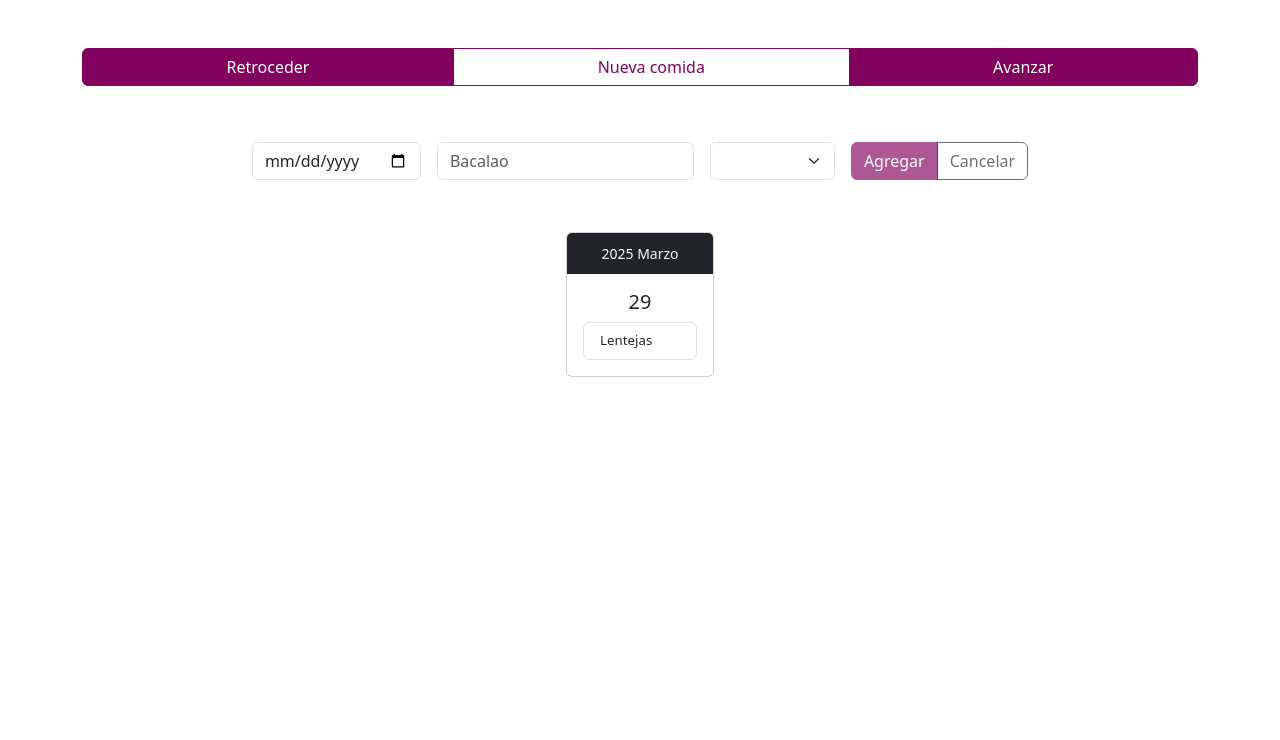
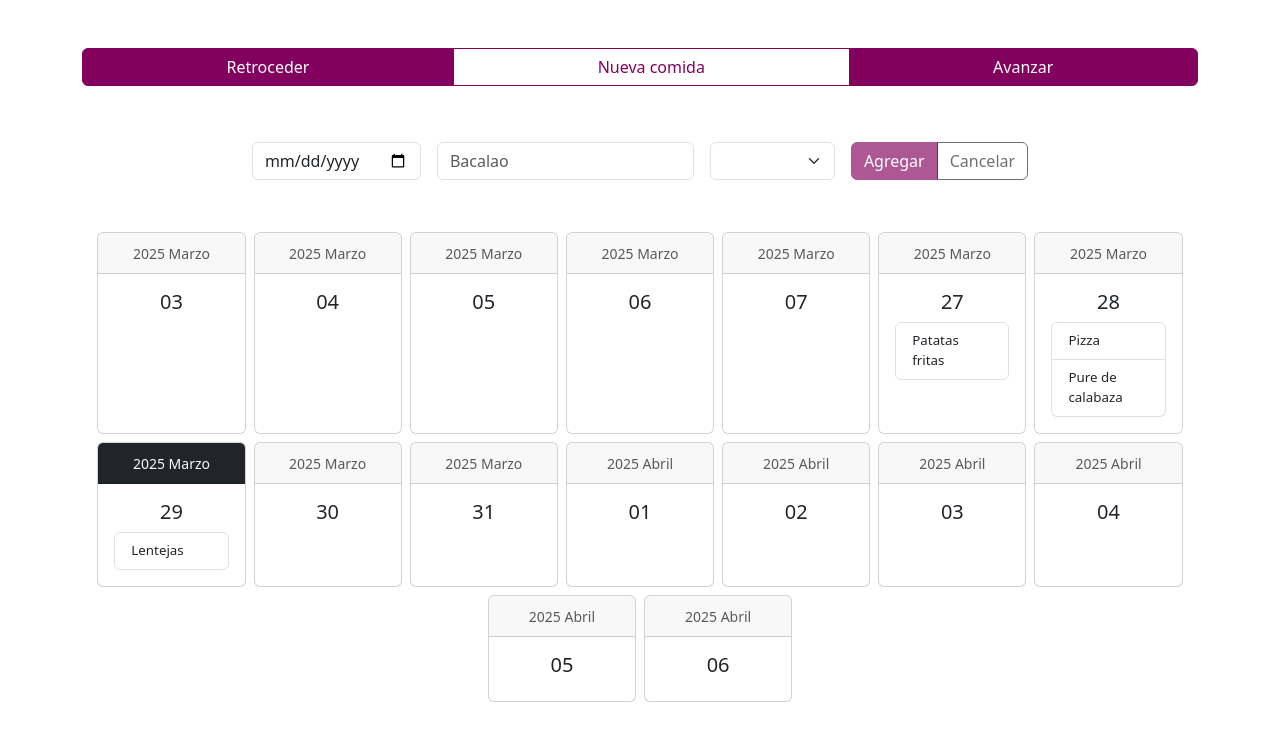
Before and after one commit to JokinU-96/lm-vuejs-menu-mensual-GitHub, a Vue app in the folder Dieta/: page / in a window 1280 px wide. Shown: the top 740 px of the page. Built offline with nearby package versions, Linux system fonts and the light colour scheme.

Commit message:
continuar con proyecto

```diff
--- a/Dieta/package.json
+++ b/Dieta/package.json
@@ -4,7 +4,7 @@
   "private": true,
   "type": "module",
   "scripts": {
-    "dev": "vite",
+    "dev": "vite --host",
     "build": "vite build",
     "preview": "vite preview"
   },
--- a/Dieta/src/components/Dia.vue
+++ b/Dieta/src/components/Dia.vue
@@ -7,12 +7,9 @@ const store = useCalendario();
 defineProps({
     dia: Object,
 })
-
+const fecha = new Date();
 
 const hoy = store.formatearFecha(new Date()).toString().replaceAll("-", "");
-
-console.log(store.fechaInicioForm + ' Esta es la fecha de inicio');
-console.log(store.fechaFinalForm + ' Esta es la fecha final');
 
 </script>
 
@@ -29,7 +26,7 @@ console.log(store.fechaFinalForm + ' Esta es la fecha final');
             </ul>
         </div>
     </div>
-    <div class="card col-2 px-0 mx-1 my-1 d-none" style="width:13%;" v-else-if="dia.fecha < store.fechaInicioForm || dia.fecha > store.fechaFinalForm">
+    <div class="card col-2 px-0 mx-1 my-1 d-none" style="width:13%;" v-else-if="dia.fecha < store.formatearFecha(store.calcularFechaIni(fecha)) || dia.fecha > store.formatearFecha(store.calcularFechaFin(fecha))">
         <div class="card-header text-center">
             <small class="text-muted">{{ dia.anyo }} {{ dia.mes }}</small>
         </div>
--- a/Dieta/src/stores/Calendario.js
+++ b/Dieta/src/stores/Calendario.js
@@ -10,35 +10,47 @@ export const useCalendario = defineStore('Comidas', () => {
     var fechaInicioForm = '';
     var fechaFinalForm = '';
 
+    function calcularFechaIni(fecha){
+        let fechaInicio = new Date(fecha);
+        fechaInicio.setDate(fecha.getDate() - fecha.getDate());
+        fechaInicio.setDate(fechaInicio.getDate() + 3);
+
+        //console.log('La fecha de inicio es: ' + formatearFecha(fechaInicio))
+        return fechaInicio
+    }
+
+    function calcularFechaFin(fecha){
+        let offset = 3 + 35 - fecha.getDate() //7 dias x 4 semanas = 35 dias por hoja del calendario
+        let fechaFinal = new Date(fecha);
+        fechaFinal.setDate(fechaFinal.getDate() + offset)
+
+        //console.log('La fecha final es: ' + formatearFecha(fechaFinal))
+        return fechaFinal
+    }
+
     function visualizarCalendario(fecha) {
 
         console.log('La fecha pivote es: ' + formatearFecha(fecha));
 
-        let fechaInicio = new Date(fecha);
-        fechaInicio.setDate(fecha.getDate() - fecha.getDate());
-        fechaInicio.setDate(fechaInicio.getDate() + 3);
+        let i = new Date(calcularFechaIni(fecha))
+        let end = new Date(calcularFechaFin(fecha))
 
+        console.log('La fecha de inicio es: ' + formatearFecha(i))
+        console.log('La fecha final es: ' + formatearFecha(end))
 
-        let offset = 3 + 35 - fecha.getDate() //7 dias x 4 semanas = 35 dias por hoja del calendario
-
-        let fechaFinal = new Date(fecha);
-        fechaFinal.setDate(fechaFinal.getDate() + offset)
-
-        console.log('La fecha de inicio es: ' + formatearFecha(fechaInicio))
-        fechaInicioForm = formatearFecha(fechaInicio)
-        console.log('La fecha final es: ' + formatearFecha(fechaFinal))
-        fechaFinalForm = formatearFecha(fechaFinal)
-
-        let i = new Date()
-
-        for (i.setDate(fechaInicio.getDate()); fecha.getDate() >= i.getDate(); i.setDate(i.getDate() + 1)) {
+        for (i;
+             end.getDate() >= i.getDate();
+             i.setDate(i.getDate() + 1)
+        ){
+            console.log(formatearFecha(i));
             if (existeFecha(formatearFecha(i), calendario) || existeFecha(formatearFecha(i), calendario) === 0) {
-                //console.log(fechaInicio + ' Esta fecha se almacenó previamente.')
+                console.log(formatearFecha(i) + ' Esta fecha se almacenó previamente.')
             } else {
                 calendario.value.push(anyadirDia(i));
             }
         }
 
+        let offset = 3 + 35 - fecha.getDate()
         for (let i = 1; offset > i; i++) {
             fecha.setDate(fecha.getDate() + 1)
             if (!existeFecha(formatearFecha(fecha), calendario)) {
@@ -98,7 +110,7 @@ export const useCalendario = defineStore('Comidas', () => {
         }
     }
 
-    return {agregar, visualizarCalendario, formatearFecha, fechaInicioForm, fechaFinalForm, calendario};
+    return {agregar, visualizarCalendario, formatearFecha, calcularFechaFin, calcularFechaIni, calendario};
 })
 
 function mesAletras(mes) {
--- a/Dieta/vite.config.js
+++ b/Dieta/vite.config.js
@@ -15,4 +15,11 @@ export default defineConfig({
       '@': fileURLToPath(new URL('./src', import.meta.url))
     },
   },
+    server: {
+        watch: {
+            usePolling: true,
+            interval: 1000,
+            binaryInterval: 3000
+        }
+    }
 })
```
